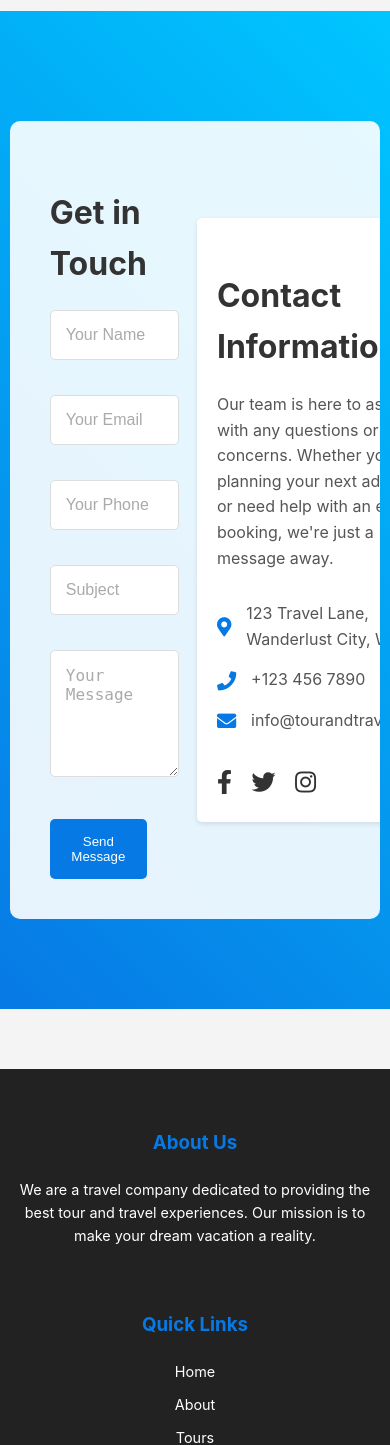
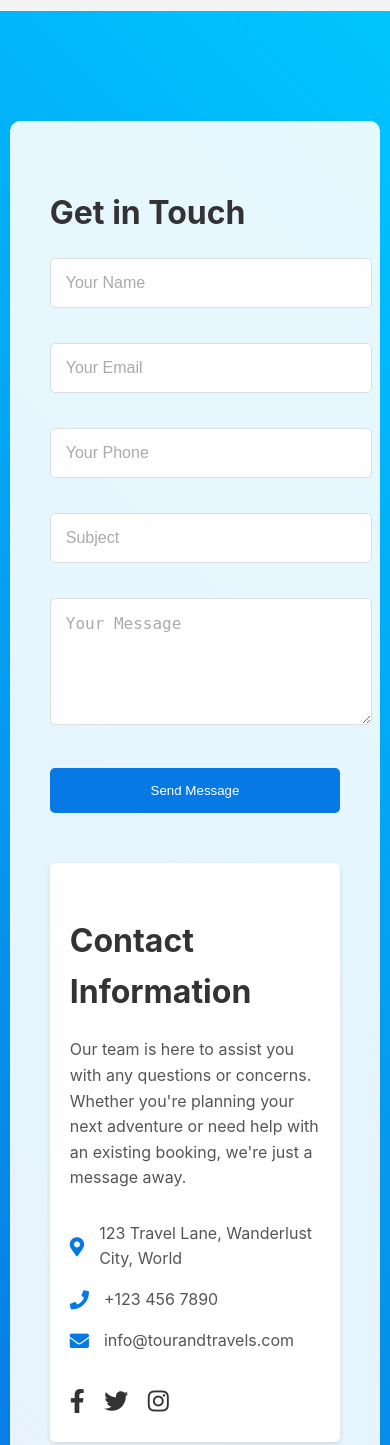
Before and after one commit to Neeru2001/T_T, a Flask app: page / in a window 390 px wide; the page is wider, and only the part inside the window is pictured. Shown: the part 4706-6151 px from the top of that part. Run offline with Flask 3, Linux system fonts and the light colour scheme; grey boxes labelled with a size stand in for pictures from a placeholder-image service; some libraries are stand-ins or nearby versions.

Commit message:
Update home.css

```diff
--- a/static/css/home.css
+++ b/static/css/home.css
@@ -10,6 +10,12 @@
     grid-template-columns: repeat(auto-fit, minmax(300px, 1fr));
     gap: 20px;
     margin-top: 20px;
+}
+
+@media (max-width: 768px) {
+    .service-grid {
+        grid-template-columns: 1fr; /* Single column on small screens */
+    }
 }
 
 .service-item {
@@ -68,6 +74,12 @@
     background-color: rgba(255, 255, 255, 0.9);
     padding: 40px;
     border-radius: 10px;
+}
+
+@media (max-width: 768px) {
+    .contact-container {
+        grid-template-columns: 1fr; /* Single column on small screens */
+    }
 }
 
 .contact-form h2,
```
